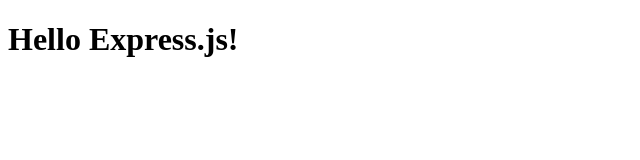
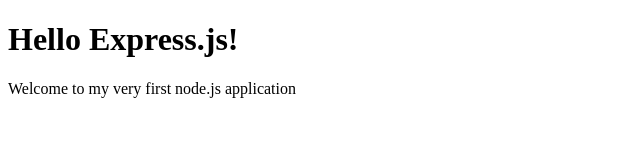
Before and after one commit to jdudesauce/web-server, a website: page public/index.html in a window 1280 px wide. Shown: the whole page, without its empty margins (0-640 px from the left). Drawn offline with Linux system fonts and the light colour scheme.

Commit message:
Added messaging to root page

```diff
--- a/public/index.html
+++ b/public/index.html
@@ -6,5 +6,6 @@
 	</head>
 	<body>
 		<h1>Hello Express.js!</h1>
+		<p>Welcome to my very first node.js application</p>
 	</body>
 </html>
```
